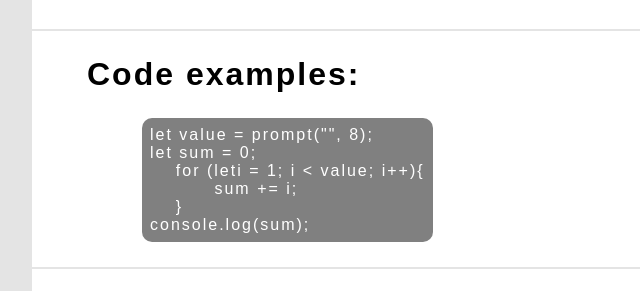
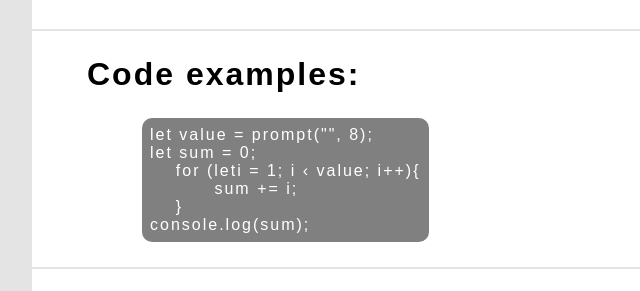
Before and after one commit to serzantovandrey/rsschool-cv, a plain HTML site: page HtmlCssGit/index.html in a window 1280 px wide. Shown: the part 1012-1303 px from the top of the page, 96-736 px from the left. Drawn offline with Linux system fonts and the light colour scheme.

Commit message:
fix: fix erroron the code block

```diff
--- a/HtmlCssGit/index.html
+++ b/HtmlCssGit/index.html
@@ -83,7 +83,7 @@
 
         <section id="code" class="code">
             <h3>Code examples:</h3>
-            <p>let value = prompt("", 8);<br>let sum = 0;<br>&nbsp;&nbsp;&nbsp;&nbsp;for (leti = 1; i < value; i++){<br>&nbsp;&nbsp;&nbsp;&nbsp;&nbsp;&nbsp;&nbsp;&nbsp;&nbsp;&nbsp;sum += i;<br>&nbsp;&nbsp;&nbsp;&nbsp;}<br>console.log(sum);
+            <p>let value = prompt("", 8);<br>let sum = 0;<br>&nbsp;&nbsp;&nbsp;&nbsp;for (leti = 1; i &lsaquo; value; i++){<br>&nbsp;&nbsp;&nbsp;&nbsp;&nbsp;&nbsp;&nbsp;&nbsp;&nbsp;&nbsp;sum += i;<br>&nbsp;&nbsp;&nbsp;&nbsp;}<br>console.log(sum);
                 </p>
         </section>
 
```
